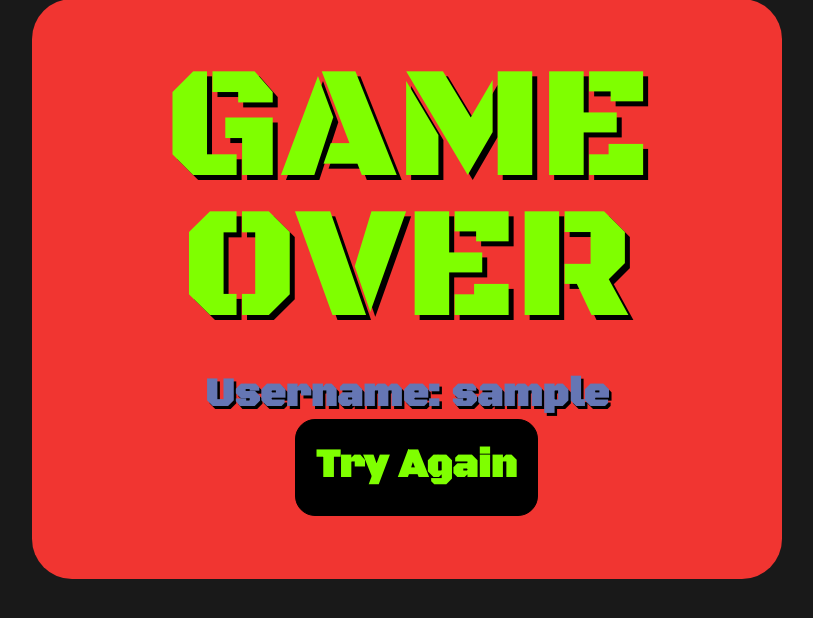
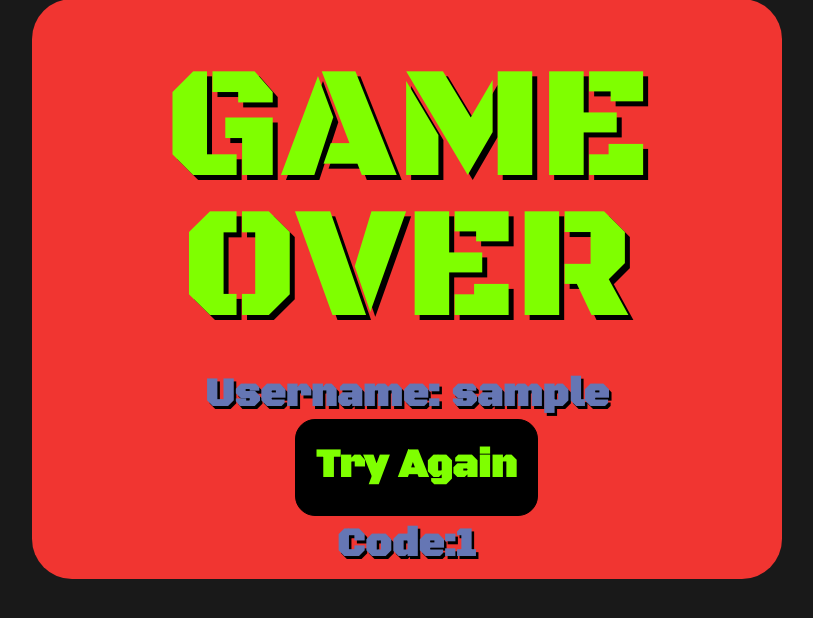
Before and after one commit to PMartinOnTheCloud/SimonDoes, a PHP site: page /gameover.php in a window 1280 px wide. Shown: the part 118-736 px from the top of the page, without its empty margins (233-1046 px from the left). Run offline with PHP 8.4, Linux system fonts and the light colour scheme; the visitor is signed in with stand-in values (Sample User, id 1).

Commit message:
gameover with lvl

```diff
--- a/gameover.php
+++ b/gameover.php
@@ -1,4 +1,8 @@
-<?php session_start();?>
+<?php session_start();
+ if (isset($_SESSION["code"])){
+        $code = $_SESSION['code'];
+    }
+?>
 <!DOCTYPE html>
 <html>
 
@@ -32,7 +36,7 @@
 		<div class="yes"> <a href="to_play.php" accesskey="y">Try Again </a> </div>
 	</div>
 
-
+	<div class="codi"> <p>Code:<?php echo "$code";?> </p></div>
 </div>
 </body>
 
```
